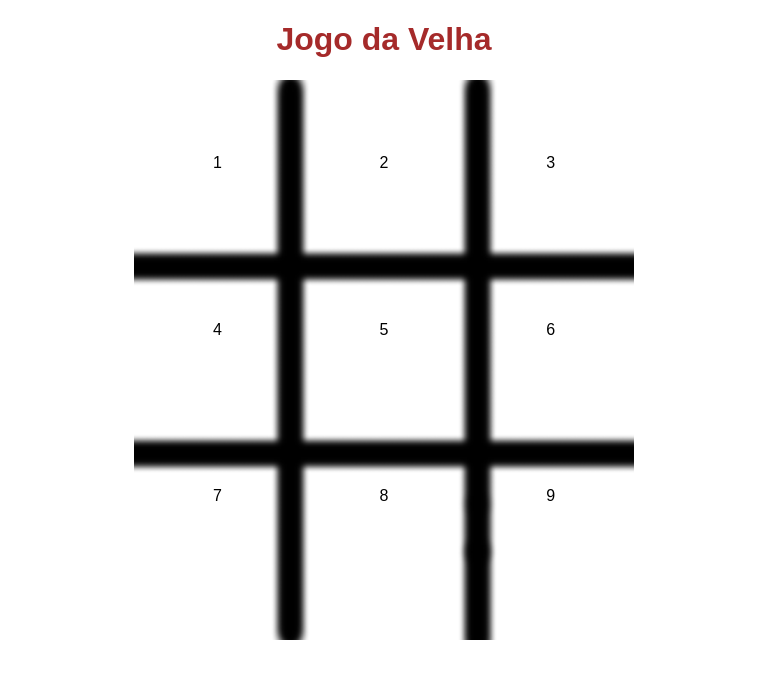
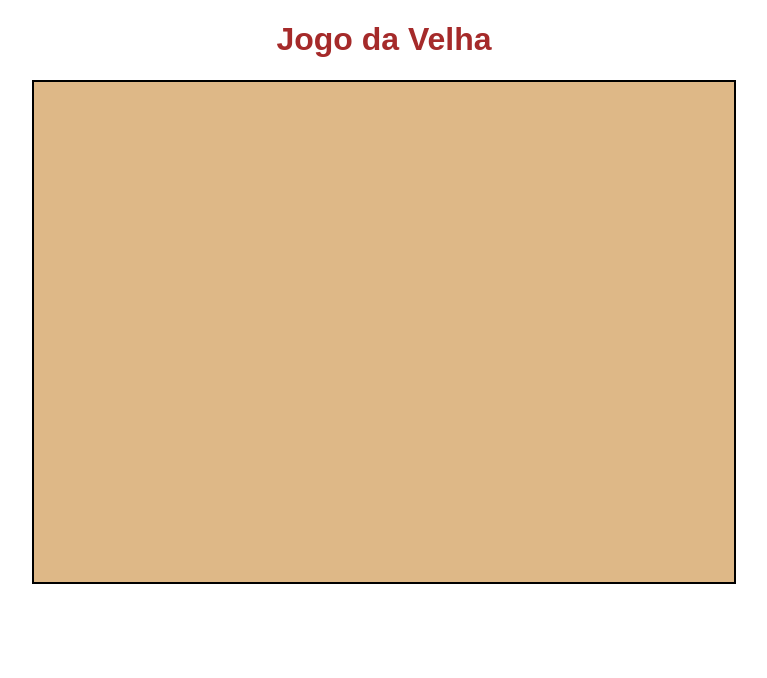
Before and after one commit to edmilsonchaves/jogoDaVelha, a plain HTML site: page index.html in a window 1280 px wide. Shown: the whole page, without its empty margins (256-1023 px from the left). Drawn offline with Linux system fonts and the light colour scheme.

Commit message:
atualização

```diff
--- a/assets/style.css
+++ b/assets/style.css
@@ -28,15 +28,15 @@ header, h1 {
 }
 
 .container {
-    background-image: url(./bgContainer.png);
-    background-color: #fff;
+    background-color: burlywood;
     background-size: cover;
     background-repeat: no-repeat;
     background-position: center center;
     margin: auto;
-    max-width: 500px;
+    max-width: 700px;
     width: 80%;
-    height: 70vh;
+    border: 2px solid black;
+
 
 }
 
--- a/index.html
+++ b/index.html
@@ -22,19 +22,19 @@
 
     <div class="container">
         <div class="linha um">
-            <div class="btn">1</div>
-            <div class="btn">2</div>
-            <div class="btn">3</div>
+            <div class="btn"></div>
+            <div class="btn"></div>
+            <div class="btn"></div>
         </div>
         <div class="linha dois">
-            <div class="btn">4</div>
-            <div class="btn">5</div>
-            <div class="btn">6</div>
+            <div class="btn"></div>
+            <div class="btn"></div>
+            <div class="btn"></div>
         </div>
         <div class="linha tres">
-            <div class="btn">7</div>
-            <div class="btn">8</div>
-            <div class="btn">9</div>
+            <div class="btn"></div>
+            <div class="btn"></div>
+            <div class="btn"></div>
         </div>
     </div>
 
```
